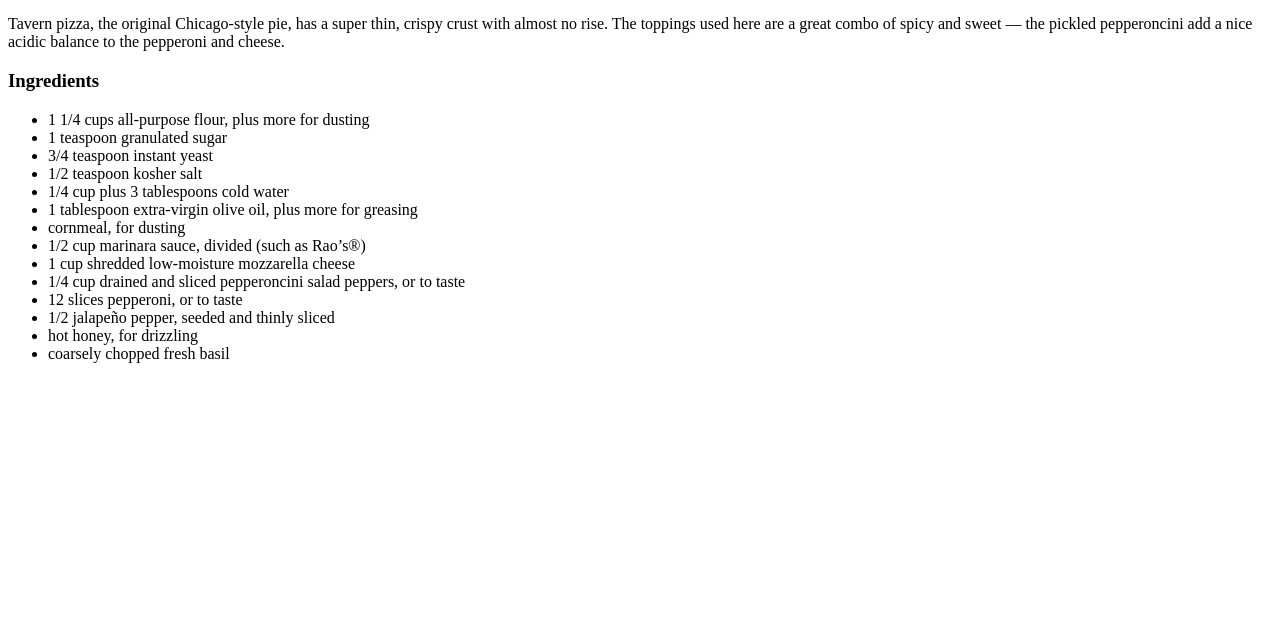
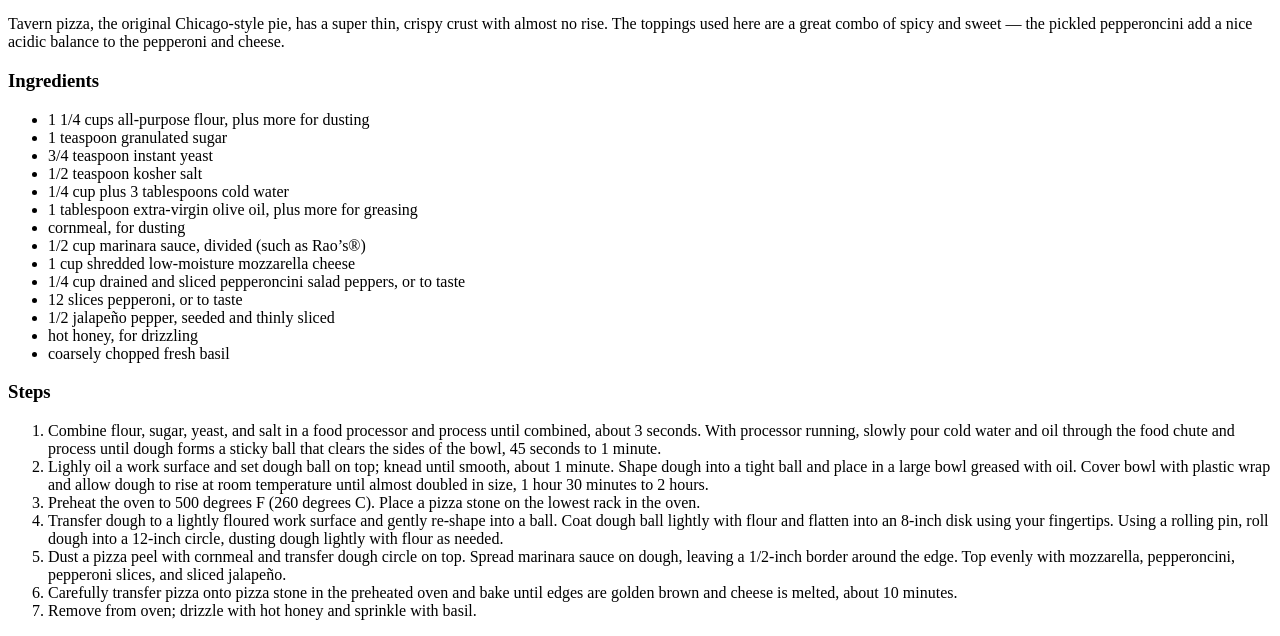
Before and after one commit to dylanlammert/odin-recipees, a plain HTML site: page recipes/pizza.html in a window 1280 px wide. Shown: the part 554-1190 px from the top of the page. Before the commit the page ends 933 px from the top, so only its background shows below. Drawn offline with Linux system fonts and the light colour scheme.

```diff
--- a/recipes/pizza.html
+++ b/recipes/pizza.html
@@ -28,5 +28,15 @@
         <li>hot honey, for drizzling</li>
         <li>coarsely chopped fresh basil</li>
     </ul>
+    <h3>Steps</h3>
+    <ol>
+        <li>Combine flour, sugar, yeast, and salt in a food processor and process until combined, about 3 seconds. With processor running, slowly pour cold water and oil through the food chute and process until dough forms a sticky ball that clears the sides of the bowl, 45 seconds to 1 minute.</li>
+        <li>Lighly oil a work surface and set dough ball on top; knead until smooth, about 1 minute. Shape dough into a tight ball and place in a large bowl greased with oil. Cover bowl with plastic wrap and allow dough to rise at room temperature until almost doubled in size, 1 hour 30 minutes to 2 hours.</li>
+        <li>Preheat the oven to 500 degrees F (260 degrees C). Place a pizza stone on the lowest rack in the oven.</li>
+        <li>Transfer dough to a lightly floured work surface and gently re-shape into a ball. Coat dough ball lightly with flour and flatten into an 8-inch disk using your fingertips. Using a rolling pin, roll dough into a 12‑inch circle, dusting dough lightly with flour as needed.</li>
+        <li>Dust a pizza peel with cornmeal and transfer dough circle on top. Spread marinara sauce on dough, leaving a 1/2-inch border around the edge. Top evenly with mozzarella, pepperoncini, pepperoni slices, and sliced jalapeño.</li>
+        <li>Carefully transfer pizza onto pizza stone in the preheated oven and bake until edges are golden brown and cheese is melted, about 10 minutes.</li>
+        <li>Remove from oven; drizzle with hot honey and sprinkle with basil.</li>
+    </ol>
 </body>
 </html>
```
Also changed, not shown: index.html (+7 -3 lines).
